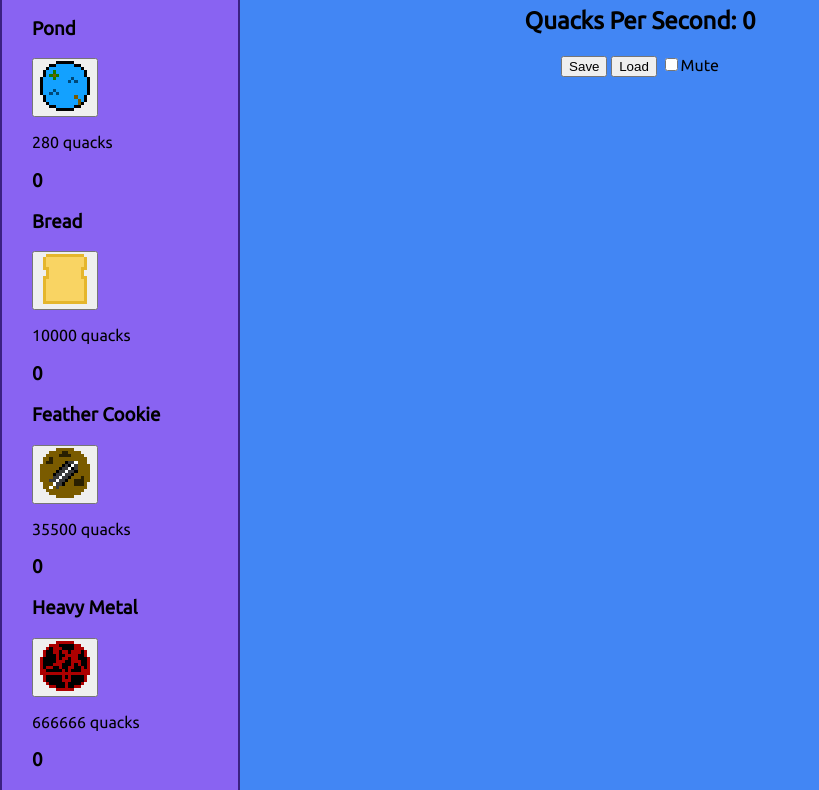
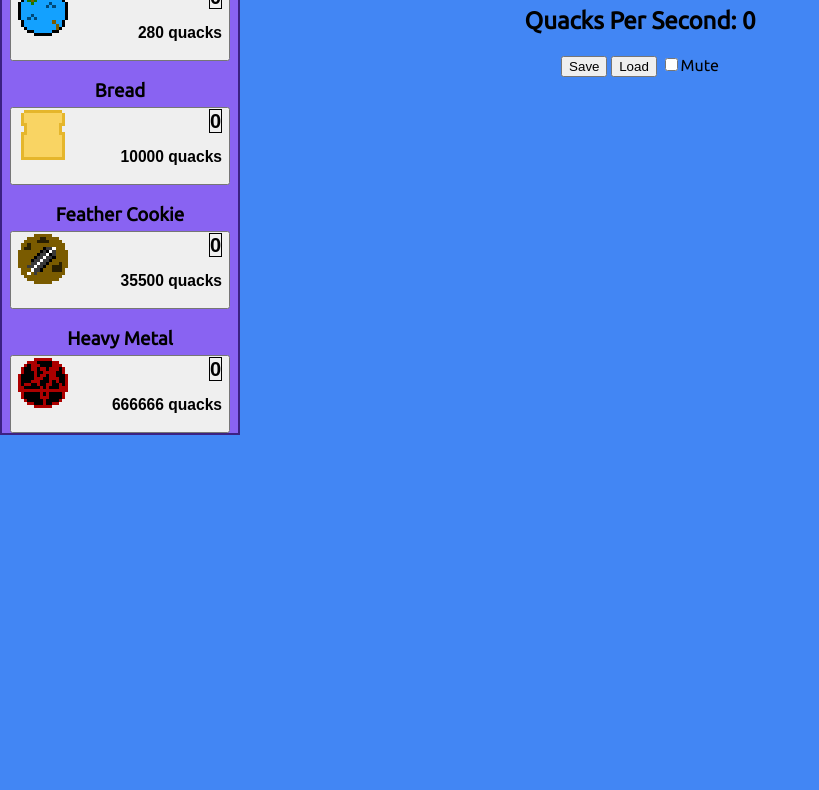
Before and after one commit to matcodesalot/duck-duck-click, a website: page client/index.html in a window 1280 px wide. Shown: the part 343-1133 px from the top of the page, without its empty margins (0-819 px from the left). After the commit the page ends 800 px from the top, so only its background shows below. Drawn offline with nearby package versions, Linux system fonts and the light colour scheme.

Commit message:
item shop looking clean

```diff
--- a/client/css/index.css
+++ b/client/css/index.css
@@ -85,7 +85,7 @@ html, body {
 	position: absolute;
 }
 
-#rubber-duck-div:hover, button:hover, input:hover {
+#rubber-duck-div:hover, button:hover, input:hover, label:hover {
 	cursor: pointer;
 }
 
@@ -114,8 +114,43 @@ ul {
 
 li {
 	/*display: inline-block;*/
-	padding-left: 30px;
-	padding-right: 30px;
+}
+
+.button-holder {
+	text-align: center;
+}
+
+.my-button {
+	width: 220px;
+}
+
+.item-title {
+	text-align: center;
+	margin-bottom: 5px;
+}
+
+.left {
+	float: left;
+	padding-right: 20px;
+}
+
+.right {
+	float: right;
+	text-align: right;
+}
+
+.item-amount {
+	display: inline;
+	border: 1px solid black;
+}
+
+.item-text {
+	display: inline-block;
+	text-align: right;
+}
+
+.item-text h3 {
+	text-align: right;
 }
 
 .title {
--- a/client/index.html
+++ b/client/index.html
@@ -22,42 +22,74 @@
 			<h3 id="xp-current">xp: 0/10</h3>
 		</li>
 		<li>
-			<button id="auto-click" type="button">
-				<h3 id="auto-click-amount"></h3>
-				<img class="shop-icon" src="assets/click.png">
-				<h3 id="auto-click-title">Auto Click</h3>
-				<p id="auto-click-price"></p>
-			</button>
-
-
-			<!-- <h3 id="auto-click-title">Auto Click</h3>
-			<button id="auto-click" type="button"><img class="shop-icon" src="assets/click.png"></button>
-			<p id="auto-click-price"></p>
-			<h3 id="auto-click-amount"></h3> -->
+			<h3 id="auto-click-title" class="item-title">Auto Click</h3>
+			<div class="button-holder">
+				<button id="auto-click" class="my-button" type="button">
+					<div class="left">
+						<img class="shop-icon" src="assets/click.png">
+					</div>
+					<div class="right">
+						<h2 id="auto-click-amount" class="item-amount"></h2>
+						<h3 id="auto-click-price"></h3>
+					</div>
+				</button>
+			</div>
 		</li>
 		<li>
-			<h3 id="pond-title">Pond</h3>
-			<button id="pond" type="button"><img class="shop-icon" src="assets/pond.png"></button>
-			<p id="pond-price"></p>
-			<h3 id="pond-amount"></h3>
+			<h3 id="pond-title" class="item-title">Pond</h3>
+			<div class="button-holder">
+				<button id="pond" class="my-button" type="button">
+					<div class="left">
+						<img class="shop-icon" src="assets/pond.png">
+					</div>
+					<div class="right">
+						<h2 id="pond-amount" class="item-amount"></h2>
+						<h3 id="pond-price"></h3>
+					</div>
+				</button>
+			</div>
 		</li>
 		<li>
-			<h3 id="bread-title">Bread</h3>
-			<button id="bread" type="button"><img class="shop-icon" src="assets/bread.png"></button>
-			<p id="bread-price"></p>
-			<h3 id="bread-amount"></h3>
+			<h3 id="bread-title" class="item-title">Bread</h3>
+			<div class="button-holder">
+				<button id="bread" class="my-button" type="button">
+					<div class="left">
+						<img class="shop-icon" src="assets/bread.png">
+					</div>
+					<div class="right">
+						<h2 id="bread-amount" class="item-amount"></h2>
+						<h3 id="bread-price"></h3>
+					</div>
+				</button>
+			</div>
 		</li>
 		<li>
-			<h3 id="feather-cookie-title">Feather Cookie</h3>
-			<button id="feather-cookie" type="button"><img class="shop-icon" src="assets/cookie.png"></button>
-			<p id="feather-cookie-price"></p>
-			<h3 id="feather-cookie-amount"></h3>
+			<h3 id="feather-cookie-title" class="item-title">Feather Cookie</h3>
+			<div class="button-holder">
+				<button id="feather-cookie" class="my-button" type="button">
+					<div class="left">
+						<img class="shop-icon" src="assets/cookie.png">
+					</div>
+					<div class="right">
+						<h2 id="feather-cookie-amount" class="item-amount"></h2>
+						<h3 id="feather-cookie-price"></h3>
+					</div>
+				</button>
+			</div>
 		</li>
 		<li>
-			<h3 id="heavy-metal-title">Heavy Metal</h3>
-			<button id="heavy-metal" type="button"><img class="shop-icon" src="assets/demon.png"></button>
-			<p id="heavy-metal-price"></p>
-			<h3 id="heavy-metal-amount"></h3>
+			<h3 id="heavy-metal-title" class="item-title">Heavy Metal</h3>
+			<div class="button-holder">
+				<button id="heavy-metal" class="my-button" type="button">
+					<div class="left">
+						<img class="shop-icon" src="assets/demon.png">
+					</div>
+					<div class="right">
+						<h2 id="heavy-metal-amount" class="item-amount"></h2>
+						<h3 id="heavy-metal-price"></h3>
+					</div>
+				</button>
+			</div>
 		</li>
 	</ul>
 
--- a/client/js/index.js
+++ b/client/js/index.js
@@ -222,7 +222,7 @@ function spawnRubberDuck() {
 
 	$("<img class='rubber-duck' draggable='false' src='assets/rubberduck.png'>")
 		.appendTo("#rubber-duck-div")
-		.delay(15000)
+		.delay(10000)
 		.queue(function() {
 			$(this).remove();
 		});
```
